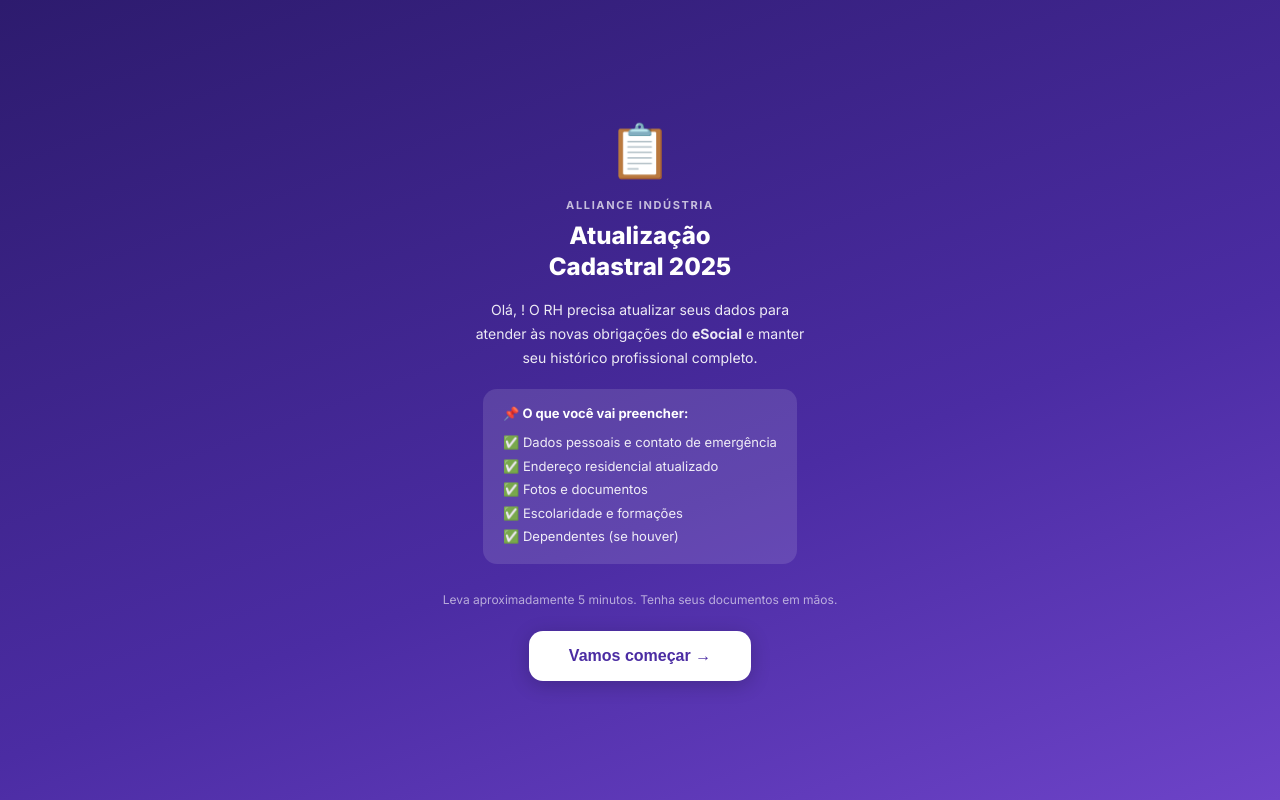
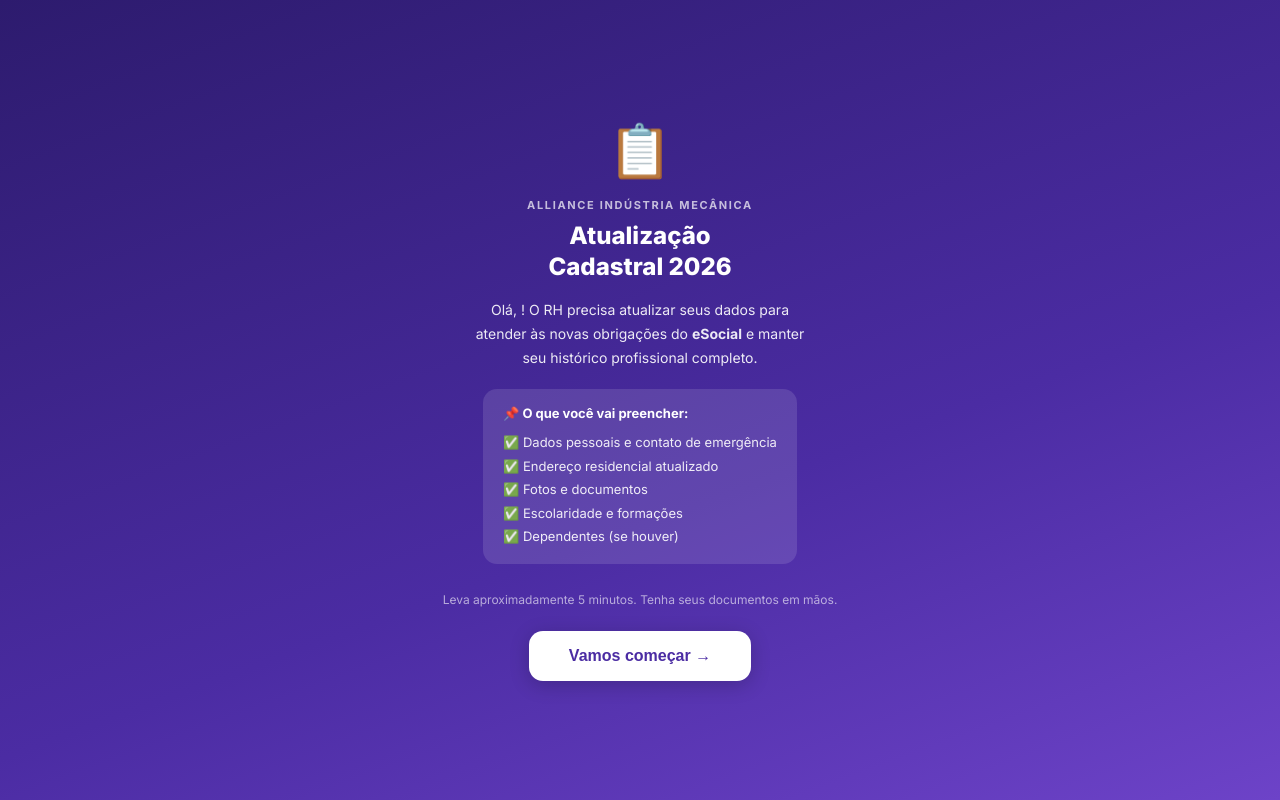
Before and after one commit to allianceindmec/alliance-cadastral, a Flask app: template templates/form.html in a window 1280 px wide. Run offline with Flask 3, Linux system fonts and the light colour scheme; the template is opened without the code that fills it, so the values that code supplies are empty; some libraries are stand-ins or nearby versions.

Commit message:
fix: photo validation, year 2026, company name
- Fix photo step validation: use tem-arquivo CSS class instead of
  inp.files[0] check (more reliable on iOS Safari)
- Fix year 2025 -> 2026 on intro screen
- Fix company name to 'Alliance Indústria Mecânica' everywhere

Co-Authored-By: Claude Sonnet 4.6 <noreply@anthropic.com>

```diff
--- a/templates/form.html
+++ b/templates/form.html
@@ -159,8 +159,8 @@ body { font-family: 'Inter',sans-serif; background: var(--bg); color: var(--text
   padding:32px 24px;text-align:center;color:white;
 ">
   <div style="font-size:52px;margin-bottom:16px">📋</div>
-  <div style="font-size:11px;font-weight:700;letter-spacing:.15em;text-transform:uppercase;opacity:.7;margin-bottom:8px">Alliance Indústria</div>
-  <h1 style="font-size:24px;font-weight:800;line-height:1.3;margin-bottom:16px">Atualização<br>Cadastral 2025</h1>
+  <div style="font-size:11px;font-weight:700;letter-spacing:.15em;text-transform:uppercase;opacity:.7;margin-bottom:8px">Alliance Indústria Mecânica</div>
+  <h1 style="font-size:24px;font-weight:800;line-height:1.3;margin-bottom:16px">Atualização<br>Cadastral 2026</h1>
   <p style="font-size:14px;line-height:1.7;opacity:.9;max-width:340px;margin-bottom:20px">
     Olá, <strong>{{ d.nome.split()[0] }}</strong>! O RH precisa atualizar seus dados para atender às novas obrigações do <strong>eSocial</strong> e manter seu histórico profissional completo.
   </p>
@@ -184,7 +184,7 @@ body { font-family: 'Inter',sans-serif; background: var(--bg); color: var(--text
 </div>
 
 <div class="header">
-  <div class="logo">Alliance Indústria</div>
+  <div class="logo">Alliance Indústria Mecânica</div>
   <h1>Atualização Cadastral</h1>
   <p>Olá, <strong>{{ d.nome }}</strong>! Por favor, confirme seus dados abaixo.</p>
 </div>
@@ -485,7 +485,7 @@ function validarStep() {
       const inp = document.getElementById(id);
       if (!inp) return;
       const box = inp.closest('.upload-box');
-      if (!inp.files || !inp.files[0]) {
+      if (!box.classList.contains('tem-arquivo')) {
         box.style.borderColor = 'var(--red)';
         ok = false;
       } else {
@@ -497,7 +497,7 @@ function validarStep() {
     if (['C','D','U'].includes(ec)) {
       const inp = document.getElementById('cert_casamento');
       const box = inp.closest('.upload-box');
-      if (!inp.files || !inp.files[0]) {
+      if (!box.classList.contains('tem-arquivo')) {
         box.style.borderColor = 'var(--red)';
         ok = false;
       } else {
```
